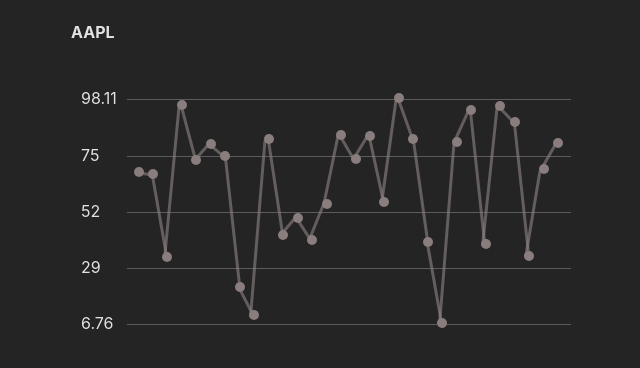
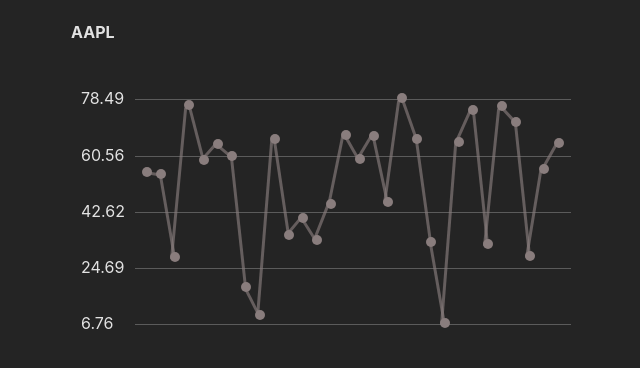
Before and after one commit to avivsbt/react-chart, a React (Vite) app: page / in a window 1280 px wide. Shown: the top 368 px of the page, without its empty margins (319-959 px from the left). Built offline with nearby package versions, Linux system fonts and the light colour scheme.

Commit message:
[YAxis] calc lines

```diff
--- a/src/chart/components/YAxis/YAxis.tsx
+++ b/src/chart/components/YAxis/YAxis.tsx
@@ -3,19 +3,20 @@
 import { chart } from '../../data';
 
 const YAxis: React.FC = () => {
-  const max = useMemo(() => Math.max(...chart.data.map((item) => item.value)), []);
+
+  const max = useMemo(() => (Math.max(...chart.data.map((item) => item.value)) / 5) * 4, []);
   const min = useMemo(() => Math.min(...chart.data.map((item) => item.value)), []);
-  const middle = useMemo(() => Math.floor((max + min) / 2), [max, min]);
-  const middleMin = useMemo(() => Math.floor((middle + min) / 2), [middle, min]);
-  const middleMax = useMemo(() => Math.floor((middle + max) / 2), [middle, max]);
+  const middle = useMemo(() => (max + min) / 2, [max, min]);
+  const middleMin = useMemo(() => (middle + min) / 2, [middle, min]);
+  const middleMax = useMemo(() => (middle + max) / 2, [middle, max]);
 
   return (
     <ul className="wrapper-yaxis">
-      <li>{max}</li>
-      <li>{middleMax}</li>
-      <li>{middle}</li>
-      <li>{middleMin}</li>
-      <li>{min}</li>
+      <li>{max.toFixed(2)}</li>
+      <li>{middleMax.toFixed(2)}</li>
+      <li>{middle.toFixed(2)}</li>
+      <li>{middleMin.toFixed(2)}</li>
+      <li>{min.toFixed(2)}</li>
     </ul>
   );
 };
```
